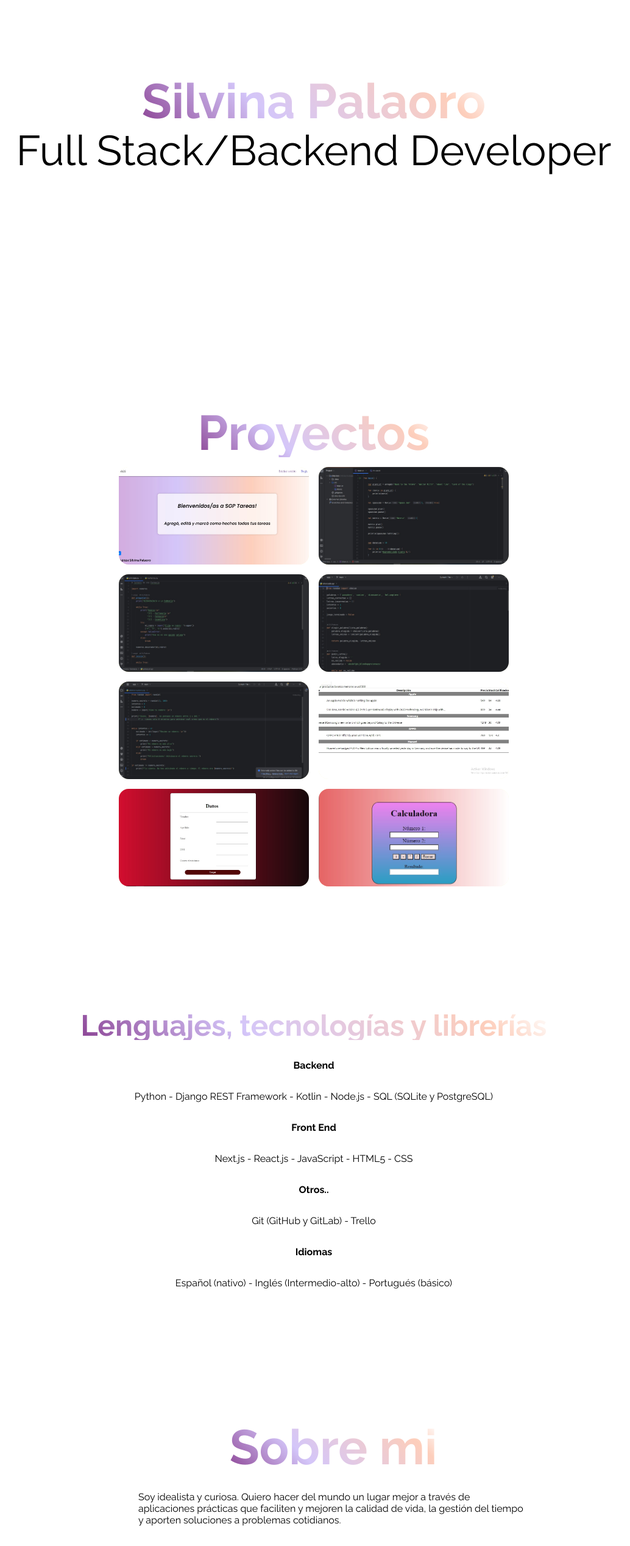
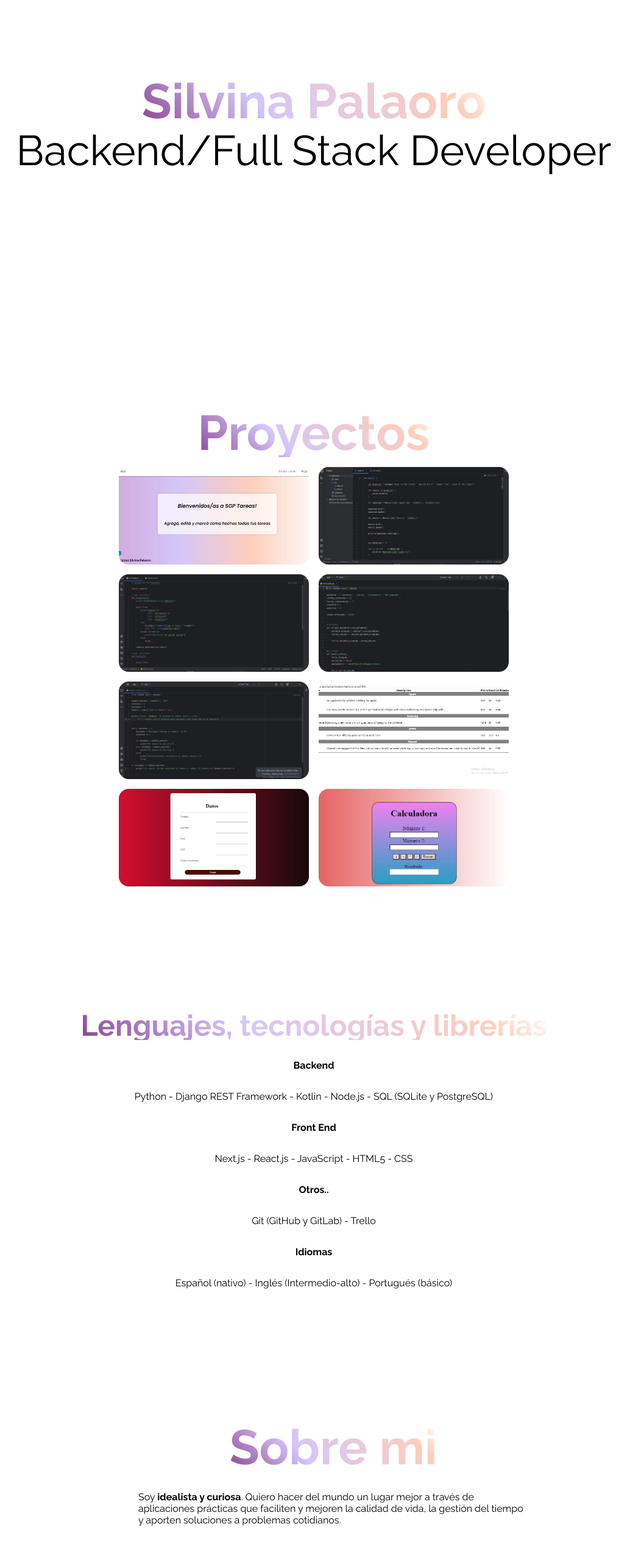
Before and after one commit to Sil-Palaoro/sil-palaoro, a Next.js app: page / in a window 1280 px wide. Shown: the part 234-2770 px from the top of the page at 61% size, without its empty margins (125-1159 px from the left). Built offline with nearby package versions, Linux system fonts and the light colour scheme.

Commit message:
Update title and about-me in page.js

```diff
--- a/src/app/page.js
+++ b/src/app/page.js
@@ -16,7 +16,7 @@ export default function Home() {
 
                 <section className={styles.seccion} id="home">
                     <h2 className={styles.h2}>Silvina Palaoro</h2>
-                    <h3 className={styles.h3}>Full Stack/Backend Developer</h3>
+                    <h3 className={styles.h3}>Backend/Full Stack Developer</h3>
                 </section>
             </div>
 
@@ -179,13 +179,13 @@ export default function Home() {
             <section className={styles.about} id="about">
                 <h2 className={styles.h2}>Sobre mi</h2>
 
-                  <p className={styles.p}>Soy idealista y curiosa. Quiero hacer del mundo un lugar mejor a través de aplicaciones
+                  <p className={styles.p}>Soy <strong>idealista y curiosa</strong>. Quiero hacer del mundo un lugar mejor a través de aplicaciones
                                     prácticas que faciliten y mejoren la calidad de vida, la gestión del tiempo y aporten soluciones
                                       a problemas cotidianos.
                   </p>
 
-                  <p className={styles.p}>Me gusta trabajar con claridad y honestidad como pilar fundamental, siempre tratando de mantener una actitud
-                                        positiva y pensar en soluciones, en lugar de problemas. Me gusta hacer muchas preguntas
+                  <p className={styles.p}>Me gusta trabajar con <strong>claridad y honestidad</strong> como pilar fundamental, siempre tratando de mantener una actitud
+                                        positiva y pensar en <strong>soluciones</strong>, en lugar de problemas. Me gusta hacer muchas preguntas
                                           y estoy abierta a críticas constructivas para evolucionar y crecer.
                    </p>
 
```
